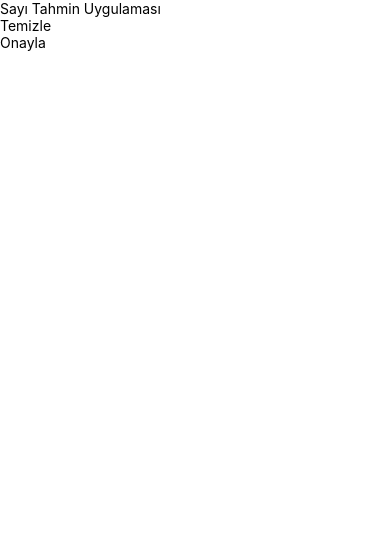
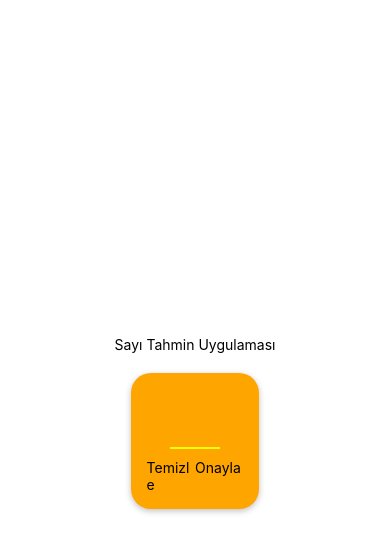
Before and after one commit to yusufcanstr/A7-Sayi-Bulmaca-ReactNativeEgitimi, a React Native app: screen / in a window 390 px wide. Shown: the top 552 px of the page. Built offline with nearby package versions, Linux system fonts and the light colour scheme.

Commit message:
Oyuna Giriş Ekran Tasarımı

```diff
--- a/App.js
+++ b/App.js
@@ -4,9 +4,7 @@
 
 export default function App() {
   return (
-    <View>
-      <GameStartScreen />
-    </View>
+    <GameStartScreen/>
   );
 }
 
--- a/screens/GameStartScreen.js
+++ b/screens/GameStartScreen.js
@@ -1,15 +1,61 @@
-import { StyleSheet, Text, View } from "react-native";
+import { StyleSheet, Text, View, TextInput } from "react-native";
 import React from "react";
 import CustomButton from "../components/CustomButton";
 
 export default function GameStartScreen() {
   return (
-    <View>
+    <View style={styles.container}>
       <Text>Sayı Tahmin Uygulaması</Text>
-      <CustomButton>Temizle</CustomButton>
-      <CustomButton>Onayla</CustomButton>
+      <View style={styles.card}>
+        <TextInput style={styles.input} keyboardType="number-pad" />
+        <View style={styles.buttonsContainer}>
+          <View style={styles.buttonContainer}>
+            <CustomButton>Temizle</CustomButton>
+          </View>
+          <View style={styles.buttonContainer}>
+            <CustomButton>Onayla</CustomButton>
+          </View>
+        </View>
+      </View>
     </View>
   );
 }
 
-const styles = StyleSheet.create({});
+const styles = StyleSheet.create({
+  container: {
+    flex: 1,
+    justifyContent: 'center',
+    alignItems: 'center',
+    padding: 20,
+  },
+  card: {
+    backgroundColor: "orange",
+    alignItems: "center",
+    justifyContent: "center",
+    padding: 16,
+    marginTop: 20,
+    borderRadius: 20,
+    elevation: 4,
+    shadowColor: "black",
+    shadowOffset: { width: 0, height: 2 },
+    shadowRadius: 6,
+    shadowOpacity: 0.25,
+  },
+  input: {
+    borderBottomWidth: 2,
+    borderBottomColor: "yellow",
+    width: 50,
+    height: 50,
+    marginVertical: 10,
+    fontSize: 35,
+    fontWeight: "bold",
+  },
+  buttonsContainer: {
+    flexDirection: 'row',
+
+  },
+  buttonContainer:{
+    flex: 1,
+
+  },
+});
```
